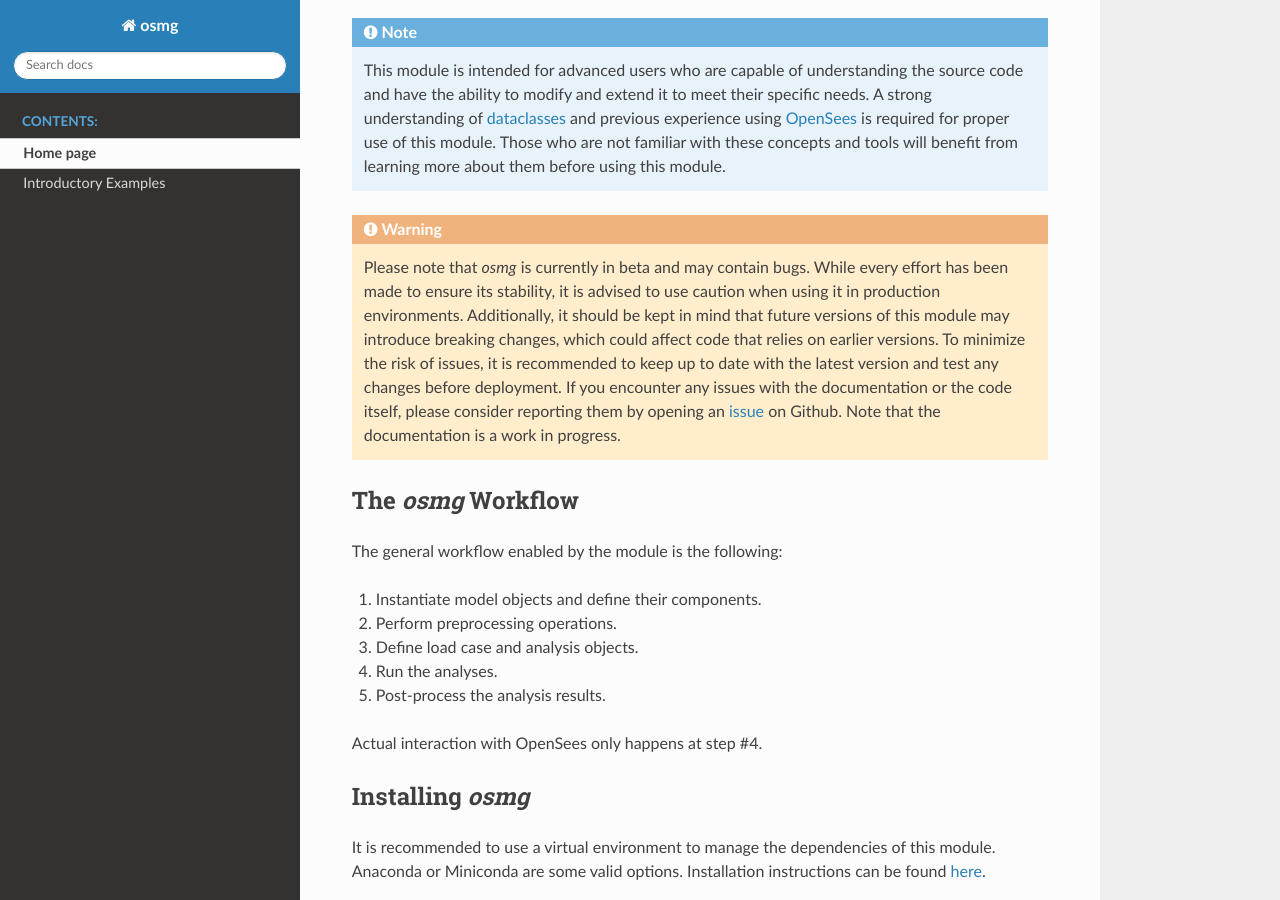
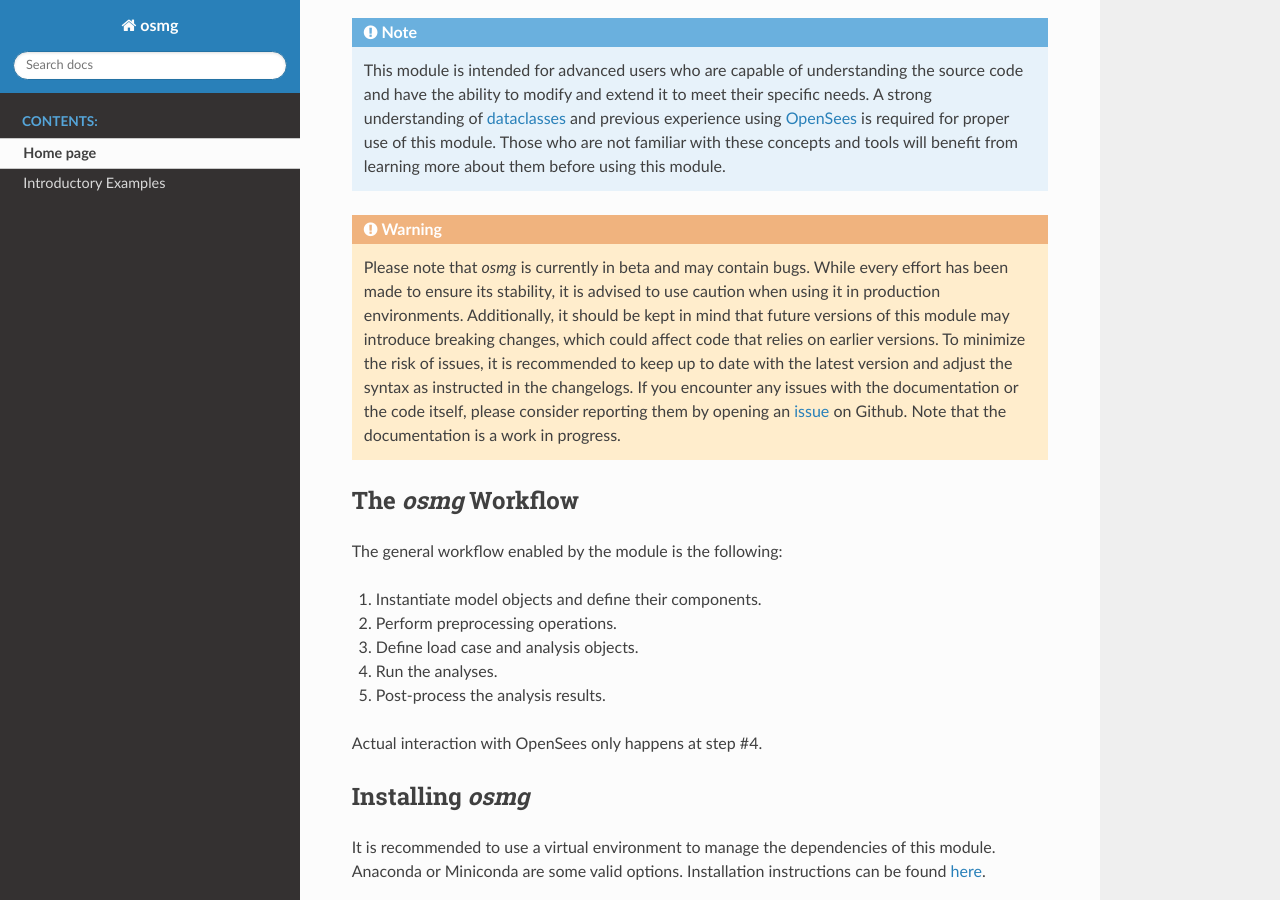
Before and after one commit to ioannis-vm/OpenSees_Model_Generator, a Sphinx documentation site: the page built from docs/source/index.rst, in a window 1280 px wide and 900 px high, scrolled down 559 px. Built offline with Sphinx 7.4.7 and the Read the Docs theme 2.0.0, drawn with Linux system fonts in a browser that asks for light colours; pages that are not in the unit, such as notebooks, are missing from menus.

Commit message:
Update index.rst

```diff
--- a/docs/source/index.rst
+++ b/docs/source/index.rst
@@ -49,7 +49,7 @@ model creation and analysis.
    versions of this module may introduce breaking changes, which could
    affect code that relies on earlier versions. To minimize the risk
    of issues, it is recommended to keep up to date with the latest
-   version and test any changes before deployment.  If you encounter
+   version and adjust the syntax as instructed in the changelogs.  If you encounter
    any issues with the documentation or the code itself, please
    consider reporting them by opening an `issue
    <https://github.com/ioannis-vm/OpenSees_Model_Generator/issues>`_
```
